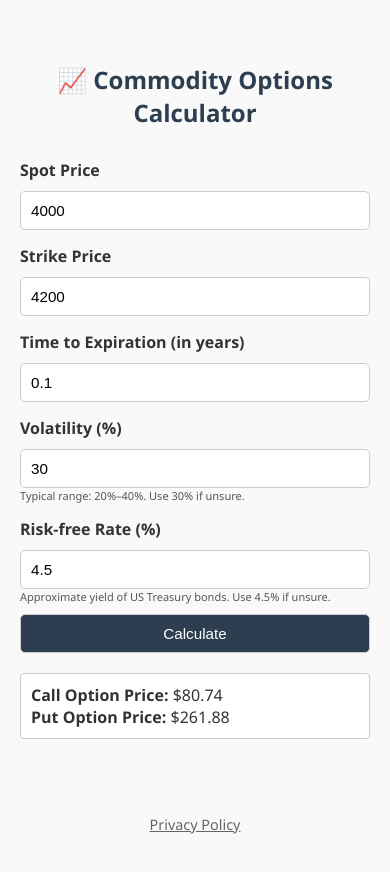
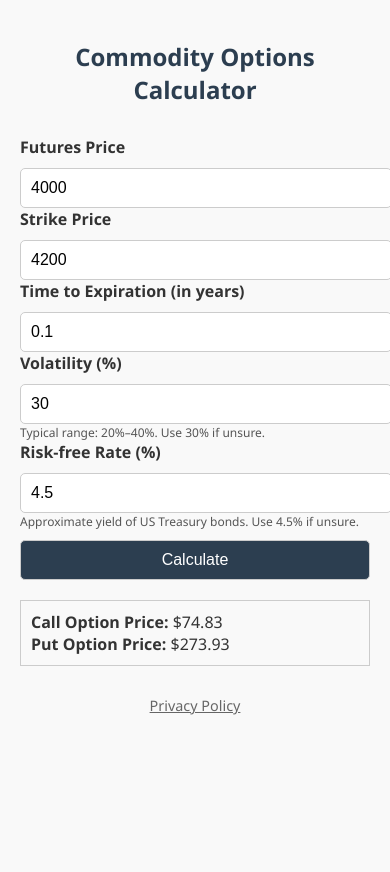
Before and after one commit to MartinColaF/commodity-options-calculator, a plain HTML site: page index.html in a window 390 px wide. Both pictures are taken after a click on the button "Calculate". After the commit the page ends 844 px from the top, so only its background shows below. Drawn offline with Linux system fonts and the light colour scheme.

Commit message:
Update index.html

```diff
--- a/index.html
+++ b/index.html
@@ -3,76 +3,28 @@
 <head>
   <meta name="google-adsense-account" content="ca-pub-9252193330548483">
   <meta charset="UTF-8">
-  <meta name="viewport" content="width=device-width, initial-scale=1.0">
   <title>Commodity Options Calculator</title>
   <style>
-    :root {
-      color-scheme: light dark;
-    }
-
     body {
       font-family: 'Segoe UI', Tahoma, Geneva, Verdana, sans-serif;
       padding: 20px;
-      margin: 0;
+      max-width: 600px;
+      margin: auto;
       background-color: #f9f9f9;
       color: #333;
-      display: flex;
-      flex-direction: column;
-      min-height: 100vh;
     }
-
-    @media (prefers-color-scheme: dark) {
-      body {
-        background-color: #1e1e1e;
-        color: #ccc;
-      }
-
-      h2 {
-        color: #e0e0e0;
-      }
-
-      input, button {
-        background-color: #2b2b2b;
-        color: #f0f0f0;
-        border: 1px solid #444;
-      }
-
-      .results {
-        border-color: #555;
-      }
-
-      .tooltip {
-        color: #aaa;
-      }
-
-      a {
-        color: #aaa;
-      }
-    }
-
-    .container {
-      max-width: 600px;
-      margin: auto;
-      width: 100%;
-      box-sizing: border-box;
-    }
-
     h2 {
       text-align: center;
       color: #2c3e50;
       margin-bottom: 30px;
     }
-
     .form-group {
       margin-bottom: 20px;
     }
-
     label {
       margin-top: 15px;
       font-weight: bold;
-      display: block;
     }
-
     input, button {
       display: block;
       margin-top: 10px;
@@ -81,67 +33,43 @@
       border: 1px solid #ccc;
       border-radius: 5px;
       font-size: 1rem;
-      box-sizing: border-box;
     }
-
     button {
       background-color: #2c3e50;
       color: white;
       cursor: pointer;
       transition: background-color 0.3s ease;
     }
-
     button:hover {
       background-color: #1a242f;
     }
-
     .tooltip {
       font-size: 12px;
       color: #555;
     }
-
     .results {
       margin-top: 20px;
       padding: 10px;
       border: 1px solid #ccc;
-      border-radius: 4px;
-      background-color: #fff;
     }
-
     footer {
       text-align: center;
       padding: 1rem;
       font-size: 0.9rem;
       color: #666;
-      margin-top: auto;
     }
-
     a {
       color: #666;
       text-decoration: underline;
     }
-
-    @media (max-width: 480px) {
-      h2 {
-        font-size: 1.5rem;
-      }
-
-      input, button {
-        font-size: 0.95rem;
-      }
-
-      .tooltip {
-        font-size: 11px;
-      }
-    }
   </style>
 </head>
 <body>
-  <div class="container">
-    <h2>📈 Commodity Options Calculator</h2>
 
-    <label for="spot">Spot Price</label>
-    <input type="number" id="spot" value="4000">
+  <h2>Commodity Options Calculator</h2>
+
+  <label for="fut">Futures Price</label>
+  <input type="number" id="fut" value="4000">
 
   <label for="strike">Strike Price</label>
   <input type="number" id="strike" value="4200">
@@ -160,32 +88,34 @@
   <button onclick="calculateOptions()">Calculate</button>
 
   <div class="results" id="results"></div>
-  </div>
 
   <script>
-    function calculateOptions() {
-      const S = parseFloat(document.getElementById("spot").value);
-      const K = parseFloat(document.getElementById("strike").value);
-      const T = parseFloat(document.getElementById("time").value);
-      const vol = parseFloat(document.getElementById("vol").value) / 100;
-      const r = parseFloat(document.getElementById("rate").value) / 100;
+    function cdf(x) {
+      return 0.5 * (1 + erf(x / Math.sqrt(2)));
+    }
 
-      const d1 = (Math.log(S / K) + (r + Math.pow(vol, 2) / 2) * T) / (vol * Math.sqrt(T));
-      const d2 = d1 - vol * Math.sqrt(T);
-
-      const N = (x) => 0.5 * (1 + erf(x / Math.sqrt(2)));
-      const erf = (x) => {
-        const sign = (x >= 0) ? 1 : -1;
+    function erf(x) {
+      const sign = x >= 0 ? 1 : -1;
       x = Math.abs(x);
       const a1 = 0.254829592, a2 = -0.284496736, a3 = 1.421413741;
       const a4 = -1.453152027, a5 = 1.061405429, p = 0.3275911;
       const t = 1 / (1 + p * x);
       const y = 1 - (((((a5 * t + a4) * t) + a3) * t + a2) * t + a1) * t * Math.exp(-x * x);
       return sign * y;
-      };
+    }
 
-      const call = S * N(d1) - K * Math.exp(-r * T) * N(d2);
-      const put = K * Math.exp(-r * T) * N(-d2) - S * N(-d1);
+    function calculateOptions() {
+      const F = parseFloat(document.getElementById("fut").value);
+      const K = parseFloat(document.getElementById("strike").value);
+      const T = parseFloat(document.getElementById("time").value);
+      const vol = parseFloat(document.getElementById("vol").value) / 100;
+      const r = parseFloat(document.getElementById("rate").value) / 100;
+
+      const d1 = (Math.log(F / K) + 0.5 * vol * vol * T) / (vol * Math.sqrt(T));
+      const d2 = d1 - vol * Math.sqrt(T);
+
+      const call = Math.exp(-r * T) * (F * cdf(d1) - K * cdf(d2));
+      const put = Math.exp(-r * T) * (K * cdf(-d2) - F * cdf(-d1));
 
       document.getElementById("results").innerHTML = `
         <strong>Call Option Price:</strong> $${call.toFixed(2)}<br>
@@ -199,5 +129,6 @@
       <a href="/privacy.html">Privacy Policy</a>
     </p>
   </footer>
+
 </body>
 </html>
```
Lines whose indentation alone changed are shown as unchanged.
